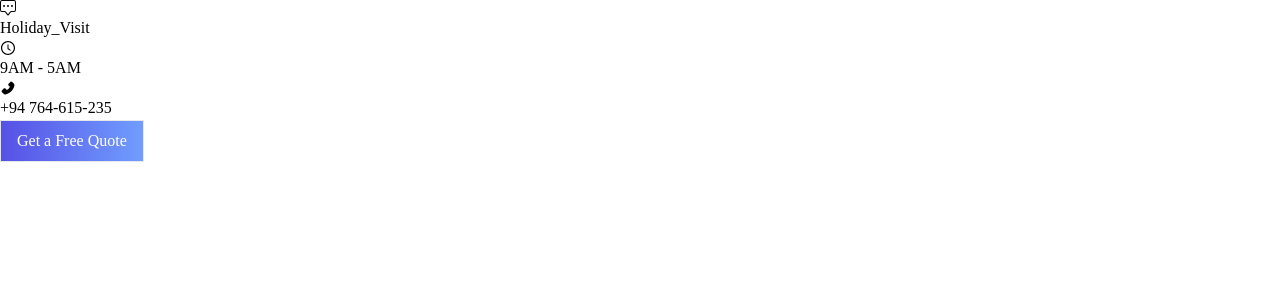
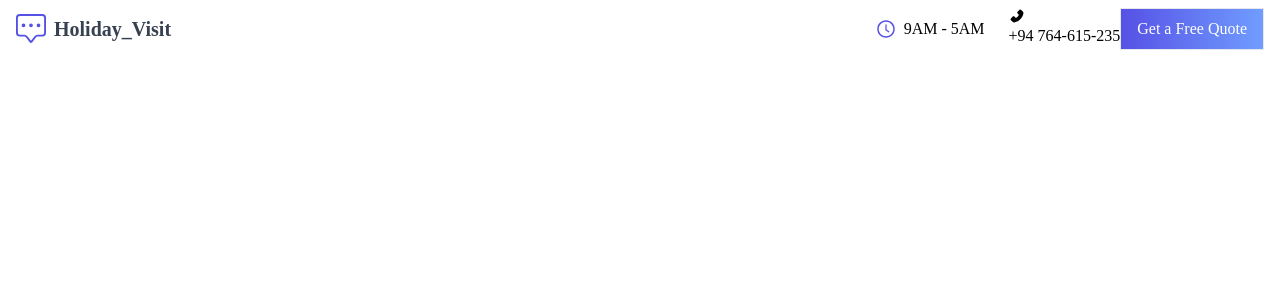
Before and after one commit to Vishnuka084/Holiday_VisitApp, a React (Create React App) app: page / in a window 1280 px wide. Shown: the top 300 px of the page. Built offline with nearby package versions, Linux system fonts and the light colour scheme; the HTML template or start-up script is replaced by a standard one.

Commit message:
add icons and top bar setup

```diff
--- a/src/components/TopBar.jsx
+++ b/src/components/TopBar.jsx
@@ -3,14 +3,14 @@ import {AiFillPhone, AiOutlineClockCircle} from 'react-icons/ai'
 import {BsChatSquareDots} from 'react-icons/bs'
 const TopBar =() => {
     return (
-        <div>
-            <div>
-                <BsChatSquareDots />
-                <h1>Holiday_Visit</h1>
+        <div className='flex justify-between items-center px-4 py-2'>
+            <div className='flex items-center'>
+                <BsChatSquareDots size={30} className='text-[var(--primary-dark)] mr-2'/>
+                <h1 className='text-xl font-bold text-gray-700'>Holiday_Visit</h1>
             </div>
-            <div>
-                <div>
-                    <AiOutlineClockCircle/>
+            <div className='flex'>
+                <div className='hidden md:flex items-center px-6'>
+                    <AiOutlineClockCircle size={20} className='mr-2 text-[var(--primary-dark)]'/>
                     <p>9AM - 5AM</p>
                 </div>
                 <div>
```
